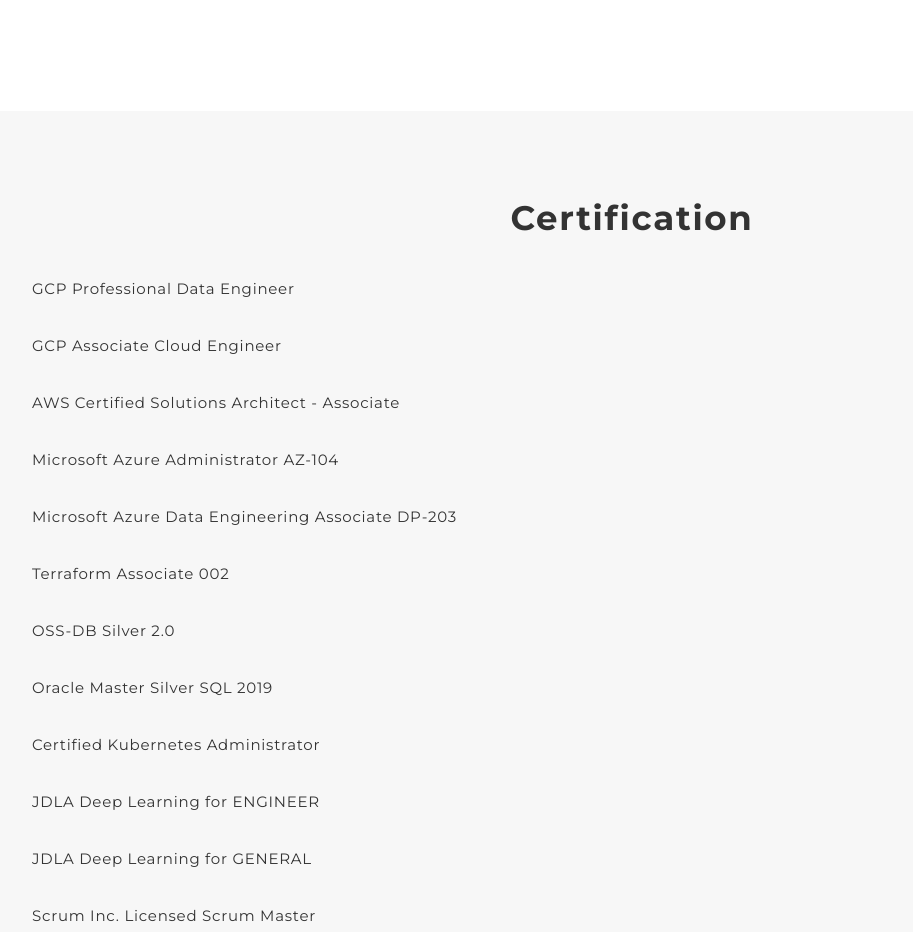
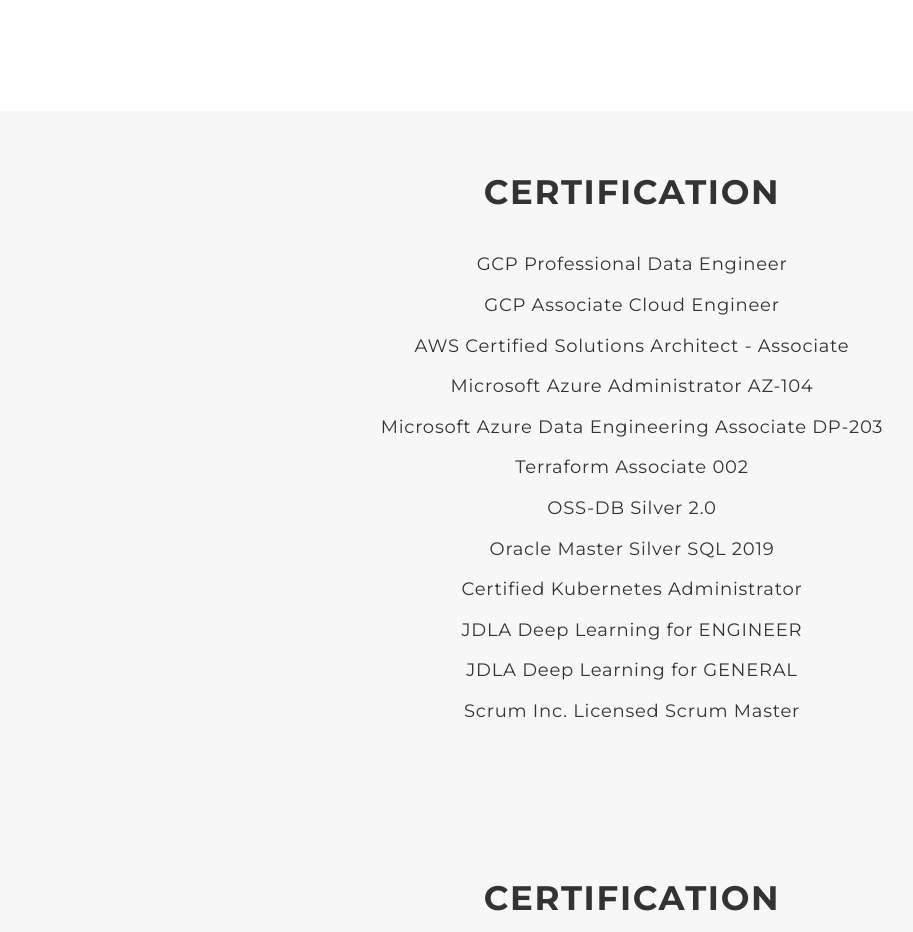
Before and after one commit to Atsushi141/portfolio, a plain HTML site: page index.html in a window 1280 px wide. Shown: the part 642-1574 px from the top of the page, without its empty margins (8-921 px from the left). Drawn offline with nearby package versions, Linux system fonts and the light colour scheme.

Commit message:
Add certification

```diff
--- a/css/style.css
+++ b/css/style.css
@@ -172,6 +172,34 @@
 }
 
 /*--------------------------------
+ Certification
+---------------------------------*/
+.certification {
+  display: flex;
+  align-items: center;
+  justify-content: center;
+  height: 85vh;
+  text-align: center;
+  background-color: #f7f7f7;
+}
+
+.certification-body {
+  flex: 1;
+}
+
+.certification-body {
+  width: 1000px;
+  font-size: 18px;
+  line-height: 1.7;
+}
+
+.certification-body p:not(:last-child) {
+  margin-bottom: 10px;
+}
+
+
+
+/*--------------------------------
  Works
 ---------------------------------*/
 .works-list {
@@ -255,12 +283,11 @@
   flex-wrap: wrap;
   max-width: 800px;
   margin: 0 auto;
-  text-align: center;
 }
 .profile-img {
-  width: 20%;
-  margin-right: 30px;
-  border-radius: 50%;
+  width: 30%;
+  margin: auto;
+  border-radius: 30%;
 }
 .profile-img img {
   border-radius: 50%;
@@ -509,13 +536,24 @@
   .profile {
     display: block;
   }
+
   .profile-img {
     width: 150px;
     margin: 0 auto;
     margin-bottom: 25px;
   }
 
+  .profile-body {
+    margin: 0 auto;
+    width: 30px;
+    font-size: 14px;
+    line-height: 1.7;
+    text-align: center;
+  }
+
   .profile-body p {
+    margin: 0 auto;
+    width: 30px;
     font-size: 14px;
     line-height: 1.7;
   }
--- a/index.html
+++ b/index.html
@@ -32,7 +32,7 @@
           <ul class="gnav-list">
             <li class="gnav-item"><a href="#works">WORKS</a></li>
             <li class="gnav-item"><a href="#skill">SKILL</a></li>
-            <li class="gnav-item"><a href="#about">ABOUT</a></li>
+            <li class="gnav-item"><a href="#certification">CERTIFICATION</a></li>
             <li class="gnav-item"><a href="#contact">CONTACT</a></li>
           </ul>
         </nav>
@@ -63,14 +63,60 @@
       </div>
       <!-- /mv -->
 
+      <!-- certification -->
+      <section class="certification" id="certification">
+        <div class="certification-container">
+          <h2 class="title">CERTIFICATION</h2>
+            <div class="certification-body">
+              <p>
+                GCP Professional Data Engineer
+              </p>
+              <p>
+                GCP Associate Cloud Engineer
+              </p>
+              <p>
+                AWS Certified Solutions Architect - Associate
+              </p>
+              <p>
+                Microsoft Azure Administrator AZ-104
+              </p>
+              <p>
+                Microsoft Azure Data Engineering Associate DP-203
+              </p>
+              <p>
+                Terraform Associate 002
+              </p>
+              <p>
+                OSS-DB Silver 2.0
+              </p>
+              <p>
+                Oracle Master Silver SQL 2019
+              </p>
+              <p>
+                Certified Kubernetes Administrator
+              </p>
+              <p>
+                JDLA Deep Learning for ENGINEER
+              </p>
+              <p>
+                JDLA Deep Learning for GENERAL
+              </p>
+              <p>
+                Scrum Inc. Licensed Scrum Master
+              </p>
+            </div>
+          </div>
+        </div>
+      </section>
+      <!-- /certification -->
+
       <!-- about -->
       <section class="about section" id="about">
         <div class="container">
-          <h2 class="title">Certification</h2>
+          <h2 class="title">CERTIFICATION</h2>
             <div class="profile-body">
-              <p>
+
                 GCP Professional Data Engineer
-              </p>
               <p>
                 GCP Associate Cloud Engineer
               </p>
```
